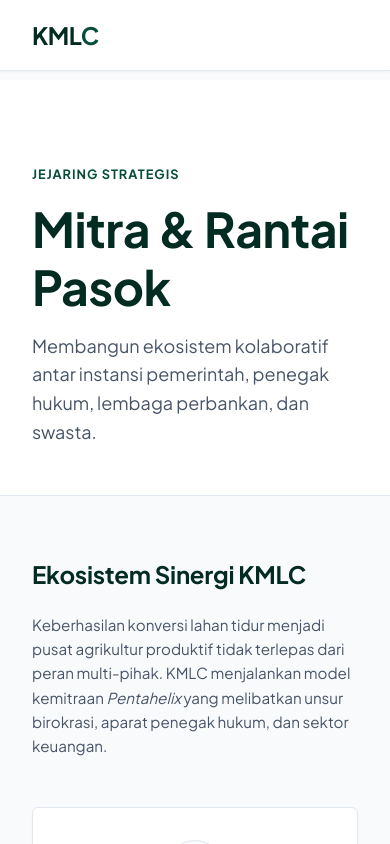
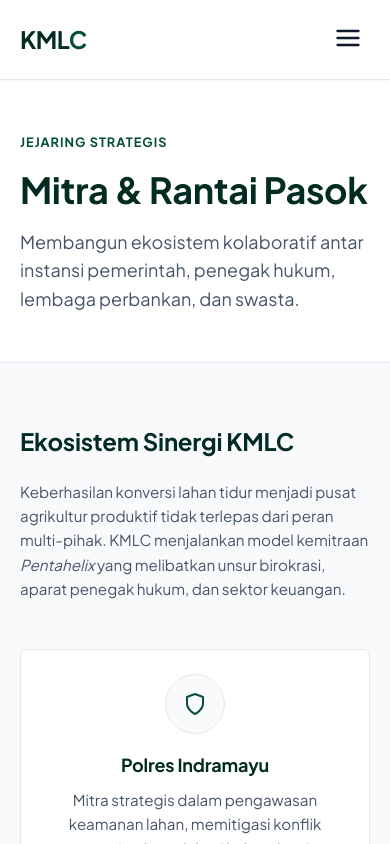
Before and after one commit to muhammadiskandar29/koperasi, a Vue app: page /mitra in a window 390 px wide. Shown: the top 844 px of the page. Built offline with nearby package versions, Linux system fonts and the light colour scheme.

Commit message:
add frontend source code

```diff
--- a/src/components/Navbar.vue
+++ b/src/components/Navbar.vue
@@ -3,10 +3,19 @@
 import { useRoute } from 'vue-router'
 
 const isScrolled = ref(false)
+const isMobileMenuOpen = ref(false)
 const route = useRoute()
 
 const handleScroll = () => {
   isScrolled.value = window.scrollY > 10
+}
+
+const toggleMenu = () => {
+  isMobileMenuOpen.value = !isMobileMenuOpen.value
+}
+
+const closeMenu = () => {
+  isMobileMenuOpen.value = false
 }
 
 onMounted(() => {
@@ -21,11 +30,12 @@
 <template>
   <header :class="['navbar', { 'navbar-scrolled': isScrolled || route.path !== '/' }]">
     <div class="container navbar-container">
-      <router-link to="/" class="logo">
+      <router-link to="/" class="logo" @click="closeMenu">
         <span class="logo-text">KML<span class="text-primary">C</span></span>
       </router-link>
 
-      <nav class="nav-links">
+      <!-- Desktop Nav -->
+      <nav class="nav-links desktop-only">
         <router-link to="/" class="nav-link" active-class="active-link">Beranda</router-link>
         <router-link to="/tentang" class="nav-link" active-class="active-link">Profil Korporasi</router-link>
         <router-link to="/program" class="nav-link" active-class="active-link">Layanan Koperasi</router-link>
@@ -33,9 +43,27 @@
         <router-link to="/mitra" class="nav-link" active-class="active-link">Kemitraan</router-link>
       </nav>
 
-      <div class="nav-action">
+      <div class="nav-action desktop-only">
         <router-link to="/kontak" class="btn btn-primary nav-btn">Hubungi Kami</router-link>
       </div>
+
+      <!-- Hamburger Button -->
+      <button class="hamburger mobile-only" @click="toggleMenu" aria-label="Toggle navigation">
+        <svg v-if="!isMobileMenuOpen" class="svg-icon" viewBox="0 0 24 24"><line x1="3" y1="12" x2="21" y2="12"/><line x1="3" y1="6" x2="21" y2="6"/><line x1="3" y1="18" x2="21" y2="18"/></svg>
+        <svg v-else class="svg-icon" viewBox="0 0 24 24"><line x1="18" y1="6" x2="6" y2="18"/><line x1="6" y1="6" x2="18" y2="18"/></svg>
+      </button>
+    </div>
+
+    <!-- Mobile Menu Overlay -->
+    <div class="mobile-menu" :class="{ 'is-open': isMobileMenuOpen }">
+      <nav class="mobile-nav-links">
+        <router-link to="/" class="mobile-link" @click="closeMenu" active-class="active-link">Beranda</router-link>
+        <router-link to="/tentang" class="mobile-link" @click="closeMenu" active-class="active-link">Profil Korporasi</router-link>
+        <router-link to="/program" class="mobile-link" @click="closeMenu" active-class="active-link">Layanan Koperasi</router-link>
+        <router-link to="/laporan" class="mobile-link" @click="closeMenu" active-class="active-link">Laporan Kinerja</router-link>
+        <router-link to="/mitra" class="mobile-link" @click="closeMenu" active-class="active-link">Kemitraan</router-link>
+        <router-link to="/kontak" class="btn btn-primary mt-4" style="text-align: center" @click="closeMenu">Hubungi Kami</router-link>
+      </nav>
     </div>
   </header>
 </template>
@@ -73,9 +101,7 @@
   color: var(--color-primary-dark);
 }
 
-.text-primary {
-  color: var(--color-primary);
-}
+.text-primary { color: var(--color-primary); }
 
 .nav-links {
   display: flex;
@@ -95,9 +121,69 @@
   font-weight: 600;
 }
 
+.mobile-only { display: none; }
+.hamburger {
+  background: none;
+  border: none;
+  cursor: pointer;
+  padding: 0.5rem;
+  color: var(--color-text-main);
+  z-index: 110;
+}
+.svg-icon {
+  width: 28px;
+  height: 28px;
+  stroke: currentColor;
+  stroke-width: 2;
+  stroke-linecap: round;
+  stroke-linejoin: round;
+  fill: none;
+}
+
+/* Mobile Menu */
+.mobile-menu {
+  position: absolute;
+  top: 100%;
+  left: 0;
+  width: 100%;
+  background: white;
+  border-bottom: 1px solid var(--color-border);
+  box-shadow: var(--shadow-md);
+  max-height: 0;
+  overflow: hidden;
+  transition: max-height 0.3s ease;
+}
+
+.mobile-menu.is-open {
+  max-height: 500px;
+}
+
+.mobile-nav-links {
+  display: flex;
+  flex-direction: column;
+  padding: 1.5rem var(--container-padding);
+  gap: 1.25rem;
+}
+
+.mobile-link {
+  font-size: 1.1rem;
+  font-weight: 500;
+  color: var(--color-text-main);
+  text-decoration: none;
+  padding-bottom: 0.5rem;
+  border-bottom: 1px solid var(--color-border);
+}
+
+.mobile-link.active-link {
+  color: var(--color-primary);
+  font-weight: 700;
+  border-bottom-color: var(--color-primary);
+}
+
+.mt-4 { margin-top: 1rem; }
+
 @media (max-width: 992px) {
-  .nav-links, .nav-action {
-    display: none;
-  }
+  .desktop-only { display: none; }
+  .mobile-only { display: block; }
 }
 </style>
--- a/src/style.css
+++ b/src/style.css
@@ -145,3 +145,20 @@
   stroke-linejoin: round;
   fill: none;
 }
+
+/* Mobile Responsiveness */
+@media (max-width: 768px) {
+  :root {
+    --container-padding: 1.25rem;
+  }
+  .section {
+    padding: 4rem 0;
+  }
+  .section-title {
+    font-size: 2rem;
+  }
+  .section-subtitle {
+    font-size: 1rem;
+    margin-bottom: 2rem;
+  }
+}
--- a/src/views/AboutView.vue
+++ b/src/views/AboutView.vue
@@ -294,4 +294,13 @@
     gap: 0.5rem;
   }
 }
+
+@media (max-width: 768px) {
+  .page-title { font-size: 2.25rem; }
+  .page-header { padding: 3rem 0; margin-bottom: 2rem; }
+  .img-large { min-height: 250px; }
+  .about-detailed-grid { gap: 2rem; }
+  .legal-grid { gap: 1.5rem; }
+  .org-item { padding: 0.875rem 1rem; }
+}
 </style>
--- a/src/views/ContactView.vue
+++ b/src/views/ContactView.vue
@@ -261,4 +261,12 @@
     grid-template-columns: 1fr;
   }
 }
+
+@media (max-width: 768px) {
+  .page-title { font-size: 2.25rem; }
+  .page-header { padding: 3rem 0; margin-bottom: 2rem; }
+  .contact-grid { gap: 2rem; }
+  .form-card { padding: 1.5rem !important; }
+  .info-card { padding: 1.25rem !important; flex-direction: column; align-items: flex-start; gap: 1rem; }
+}
 </style>
--- a/src/views/HomeView.vue
+++ b/src/views/HomeView.vue
@@ -232,4 +232,28 @@
     grid-template-columns: 1fr;
   }
 }
+
+@media (max-width: 768px) {
+  .page-title {
+    font-size: 2.25rem;
+  }
+  .page-header {
+    padding: 3rem 0;
+  }
+  .highlight-item h2 {
+    font-size: 2.25rem;
+  }
+  .highlights-grid {
+    padding: 2rem 1rem;
+  }
+  .news-img-wrapper {
+    height: 180px;
+  }
+  .news-content {
+    padding: 1.5rem;
+  }
+  .news-content h3 {
+    font-size: 1.15rem;
+  }
+}
 </style>
--- a/src/views/LaporanView.vue
+++ b/src/views/LaporanView.vue
@@ -269,4 +269,14 @@
     padding: 2rem;
   }
 }
+
+@media (max-width: 768px) {
+  .page-title { font-size: 2.25rem; }
+  .page-header { padding: 3rem 0; margin-bottom: 2rem; }
+  .metrics-grid { grid-template-columns: 1fr; gap: 1rem; }
+  .report-card { padding: 1.5rem !important; }
+  .download-section { padding: 1.5rem; text-align: left; align-items: flex-start; }
+  .download-content h3 { font-size: 1.15rem; }
+  .metric-value { font-size: 1.15rem; }
+}
 </style>
--- a/src/views/MitraView.vue
+++ b/src/views/MitraView.vue
@@ -274,5 +274,10 @@
   .partners-grid {
     grid-template-columns: 1fr;
   }
+  .page-title { font-size: 2.25rem; }
+  .page-header { padding: 3rem 0; margin-bottom: 2rem; }
+  .partner-card { padding: 1.5rem !important; }
+  .supply-chain { padding: 1.5rem; }
+  .chain-node { padding: 1.25rem 1rem; }
 }
 </style>
--- a/src/views/ProgramView.vue
+++ b/src/views/ProgramView.vue
@@ -264,4 +264,14 @@
     grid-template-columns: 1fr;
   }
 }
+
+@media (max-width: 768px) {
+  .page-title { font-size: 2.25rem; }
+  .page-header { padding: 3rem 0; margin-bottom: 2rem; }
+  .program-showcase { padding: 1.5rem; gap: 2rem; }
+  .rounded-img { min-height: 200px; }
+  .other-programs-grid { gap: 1.5rem; }
+  .icon-wrapper svg { width: 28px; height: 28px; }
+  .title { font-size: 1.15rem; }
+}
 </style>
```
